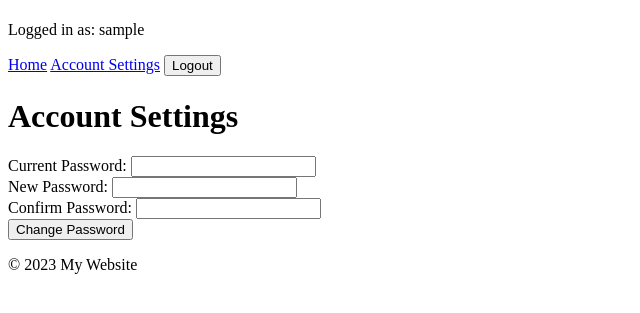
After one commit to DarkWinged/mycode, a Flask app: template challanges/flaskapi/templates/account_settings.html in a window 1280 px wide. The commit adds this page. Shown: the top 313 px of the page, without its empty margins (0-640 px from the left). Run offline with Flask 3, Linux system fonts and the light colour scheme; the template is opened without the code that fills it, so the values that code supplies are empty; the visitor is signed in with stand-in values (Sample User, id 1); parts of the project's set-up code (start-up, migrations or seed data) failed here and were passed over.

```diff
--- a/challanges/flaskapi/flaskgame.py
+++ b/challanges/flaskapi/flaskgame.py
@@ -5,9 +5,10 @@
 import os
 import json
 from datetime import timedelta
-from flask import Flask, render_template, request, redirect, url_for, session
+from flask import Flask, render_template, request, redirect, url_for, session, jsonify, request, make_response
+import requests
 
-class DataController:
+class LoginDataController:
     def __init__(self, file_path: str):
         self._file_path = file_path
         self._data = self._load_data()
@@ -24,18 +25,42 @@ class DataController:
             json.dump(self._data, f)
 
     def validate_user_credentials(self, username: str, password: str) -> bool:
-        return self._data.get(username) == password
+        return self._data.get(username)['password'] == password
 
     def add_new_account(self, new_username: str, new_password: str, confirm_password: str) -> tuple[bool, str]:
         if new_username in self._data:
             return False, 'Username already in use!'
 
         if new_password == confirm_password:
-            self._data[new_username] = new_password
+            self._data[new_username] = {
+                    'password': new_password,
+                    'permissions': []
+                    }
             self._save_data()
             return True , ''
 
         return False, 'Passwords do not match!'
+
+    def change_password(self, username: str, new_password: str, confirm_password: str) -> tuple[bool, str]:
+        if new_password == confirm_password:
+            if username in self._data:
+                self._data[username]['password'] = new_password
+                self._save_data()
+                return True, 'Password changed successfully!'
+            else:
+                return False, 'User not found!'
+        else:
+            return False, 'Passwords do not match!'
+
+    def user_has_permission(self, username: str, permission: str) -> bool:
+        if username in self._data.keys():
+            return permission in self._data[username]['permissions']
+        else:
+            return False
+
+
+    def get_usernames(self):
+        return list(self._data.keys())
 
 if __name__ == '__main__':
 
@@ -51,21 +76,27 @@ if __name__ == '__main__':
 
     if not os.path.exists(f'{data_base_path}/logins.json'):
         default_admin_login = {
-            "admin": "password"
+                "admin": {
+                    "password": "changeme",
+                    "permissions": ["admin"]
+                }
         }
         with open(f'{data_base_path}/logins.json', 'w') as f:
             json.dump(default_admin_login, f)
 
-    data_controller = DataController(f'{data_base_path}/logins.json')
+
+    login_data_controller = LoginDataController(f'{data_base_path}/logins.json')
 
     @app.before_request
     def before_request():
-        print(request.endpoint)
         login_pages = ['login', 'signup']
-        if 'username' in session.keys():
-            print(session['username'])
+
+        if 'username' in session:
             if request.endpoint in login_pages:
                 return redirect('/')
+            elif request.endpoint == 'admin':
+                if not login_data_controller.user_has_permission(session['username'], 'admin'):
+                    return redirect(url_for('index'))
         else:
             if request.endpoint not in login_pages:
                 return redirect(url_for('login'))
@@ -92,8 +123,11 @@ if __name__ == '__main__':
             username = request.form['username']
             password = request.form['password']
 
-            if data_controller.validate_user_credentials(username, password):
+            if login_data_controller.validate_user_credentials(username, password):
                 session['username'] = username  # Store username in session
+                session['permissions'] = {}
+                if login_data_controller.user_has_permission(username, 'admin'):
+                    session['permissions']['admin'] = True
                 return redirect(url_for('index'))
             else:
                 return render_template('login_signup.html', form=form, message="Invalid credentials. Please try again.")
@@ -119,7 +153,7 @@ if __name__ == '__main__':
             new_password = request.form['new_password']
             confirm_password = request.form['confirm_password']
 
-            attempt , message = data_controller.add_new_account(new_username, new_password, confirm_password)
+            attempt , message = login_data_controller.add_new_account(new_username, new_password, confirm_password)
             if attempt:
                 return redirect(url_for('login'))
             else:
@@ -130,7 +164,127 @@ if __name__ == '__main__':
     @app.route('/logout', methods=['POST'])
     def logout():
         session.clear()
-        return redirect(url_for('login'))
+
+        # Clear cookies used in /admin/users route
+        response = redirect(url_for('login'))
+        response.delete_cookie('search')
+        response.delete_cookie('limit')
+        response.delete_cookie('offset')
+
+        return response
+
+
+    @app.route('/account_settings', methods=['GET', 'POST'])
+    def account_settings():
+        if 'username' not in session:
+            return redirect(url_for('login'))
+
+        if request.method == 'POST':
+            current_password = request.form['current_password']
+            new_password = request.form['new_password']
+            confirm_password = request.form['confirm_password']
+
+            username = session['username']
+            if login_data_controller.validate_user_credentials(username, current_password):
+                success, message = login_data_controller.change_password(username, new_password, confirm_password)
+                if success:
+                    return render_template('account_settings.html', message=message, username=username)
+                else:
+                    return render_template('account_settings.html', error=message, username=username)
+            else:
+                return render_template('account_settings.html', error='Invalid current password', username=username)
+
+        username = session['username']
+        return render_template('account_settings.html', username=username)
+
+    @app.route('/users', methods=['GET'])
+    def users(name='', limit=5, offset=0):
+        limit = request.args.get('limit', default=5, type=int)
+        offset = request.args.get('offset', default=0, type=int)
+        name = request.args.get('name', default='', type=str)
+        print(name)
+        # Get the list of all usernames
+        all_usernames = login_data_controller.get_usernames()
+
+        # Filter usernames based on the name query (case-insensitive)
+        filtered_usernames = [username for username in all_usernames if name.lower() in username.lower()]
+
+        # Calculate the total number of users that passed the name filter
+        total_filtered_users = len(filtered_usernames)
+
+        # Apply the limit and offset to the filtered usernames
+        filtered_usernames = filtered_usernames[offset:offset + limit]
+
+        response_data = {
+            'filtered_usernames': filtered_usernames,
+            'total_filtered_users': total_filtered_users
+        }
+
+        return jsonify(response_data)
+
+    @app.route('/admin', methods=['GET'])
+    def admin():
+        return render_template('admin.html')
+
+    def get_filtered_users_data(current_search, limit, current_offset):
+        # Get the filtered user data using the LoginDataController
+        all_usernames = login_data_controller.get_usernames()
+        filtered_usernames = [username for username in all_usernames if current_search.lower() in username.lower()]
+        total_filtered_users = len(filtered_usernames)
+        max_offset = max(0, total_filtered_users - limit)
+
+        # Apply offset and limit to the filtered user data
+        filtered_usernames = filtered_usernames[current_offset : current_offset + limit]
+
+        return filtered_usernames, total_filtered_users, max_offset
+
+
+    def render_admin_users_template(filtered_usernames, total_filtered_users, current_search, limit, current_offset, max_offset):
+        # Render the template with the data
+        response = make_response(render_template('admin_users.html',
+                                                  filtered_usernames=filtered_usernames,
+                                                  total_filtered_users=total_filtered_users,
+                                                  current_search=current_search,
+                                                  limit=limit,
+                                                  current_offset=current_offset,
+                                                  max_offset=max_offset))
+
+        # Set cookies for the current search, limit, and offset values
+        response.set_cookie('search', current_search)
+        response.set_cookie('limit', str(limit))
+        response.set_cookie('offset', str(current_offset))
+
+        return response
+
+    @app.route('/admin/users', methods=['GET', 'POST'])
+    def admin_users():
+        if request.method == 'POST':
+            # Get the search query from the form submission
+            current_search = request.form.get('search', '')
+
+            # Get the limit value from the selected option in the dropdown
+            limit = int(request.form.get('limit', 5))
+
+            # Get the offset value from the selected option in the pagination
+            current_offset = int(request.form.get('offset', 0))
+
+            # Get the filtered users data using the helper function
+            filtered_usernames, total_filtered_users, max_offset = get_filtered_users_data(current_search, limit, current_offset)
+
+            # Render the template and set cookies using the helper function
+            return render_admin_users_template(filtered_usernames, total_filtered_users, current_search, limit, current_offset, max_offset)
+
+        elif request.method == 'GET':
+            # Get the values from cookies or set default values
+            current_search = request.cookies.get('search', '')
+            limit = int(request.cookies.get('limit', 5))
+            current_offset = int(request.cookies.get('offset', 0))
+
+            # Get the filtered users data using the helper function
+            filtered_usernames, total_filtered_users, max_offset = get_filtered_users_data(current_search, limit, current_offset)
+
+            # Render the template and set cookies using the helper function
+            return render_admin_users_template(filtered_usernames, total_filtered_users, current_search, limit, current_offset, max_offset)
 
 
     app.run(host='0.0.0.0', port=2224, debug=True)
--- /dev/null
+++ b/challanges/flaskapi/templates/account_settings.html
@@ -0,0 +1,31 @@
+{% extends "base.html" %}
+
+{% block title %}Account Settings{% endblock %}
+
+{% block content %}
+    <h1>Account Settings</h1>
+    {% if username %}
+        <h2>Welcome, {{ username }}!</h2>
+    {% endif %}
+
+    {% if error %}
+        <p style="color: red;">{{ error }}</p>
+    {% endif %}
+
+    {% if message %}
+        <p style="color: green;">{{ message }}</p>
+    {% endif %}
+
+    <form method="post">
+        <label for="current_password">Current Password:</label>
+        <input type="password" name="current_password" required><br>
+
+        <label for="new_password">New Password:</label>
+        <input type="password" name="new_password" required><br>
+
+        <label for="confirm_password">Confirm Password:</label>
+        <input type="password" name="confirm_password" required><br>
+
+        <input type="submit" value="Change Password">
+    </form>
+{% endblock %}
--- a/challanges/flaskapi/templates/base.html
+++ b/challanges/flaskapi/templates/base.html
@@ -1,4 +1,3 @@
-<!-- templates/base.html -->
 <!DOCTYPE html>
 <html>
 <head>
@@ -6,13 +5,32 @@
     <meta http-equiv="refresh" content="900">
 </head>
 <body>
+    <header>
+        <!-- Common header content goes here -->
         <h1>{% block header %}{% endblock %}</h1>
         {% if 'username' in session %}
-    <p>{{ session['username'] }}</p>
-        <form action="{{ url_for('logout') }}" method="post">
+            <p>Logged in as: {{ session['username'] }}</p>
+            <a href="{{ url_for('index') }}">Home</a>
+            {% if 'permissions' in session and session['permissions'].get('admin') %}
+                {% if session['permissions']['admin'] %}
+                    <a href="{{ url_for('admin') }}">Admin Dashboard</a>
+                {% endif %}
+            {% endif %}
+            <a href="{{ url_for('account_settings') }}">Account Settings</a>
+           <form action="{{ url_for('logout') }}" method="post" style="display: inline-block;">
                 <button type="submit">Logout</button>
             </form>
         {% endif %}
+    </header>
+
+    <main>
+        <!-- Content from child templates will go here -->
         {% block content %}{% endblock %}
+    </main>
+
+    <footer>
+        <!-- Common footer content goes here -->
+        <p>&copy; 2023 My Website</p>
+    </footer>
 </body>
 </html>
```
Also changed, not shown: challanges/flaskapi/templates/admin.html (added, +15 -0 lines), challanges/flaskapi/templates/admin_users.html (added, +53 -0 lines). Lines whose indentation alone changed are shown as unchanged.
